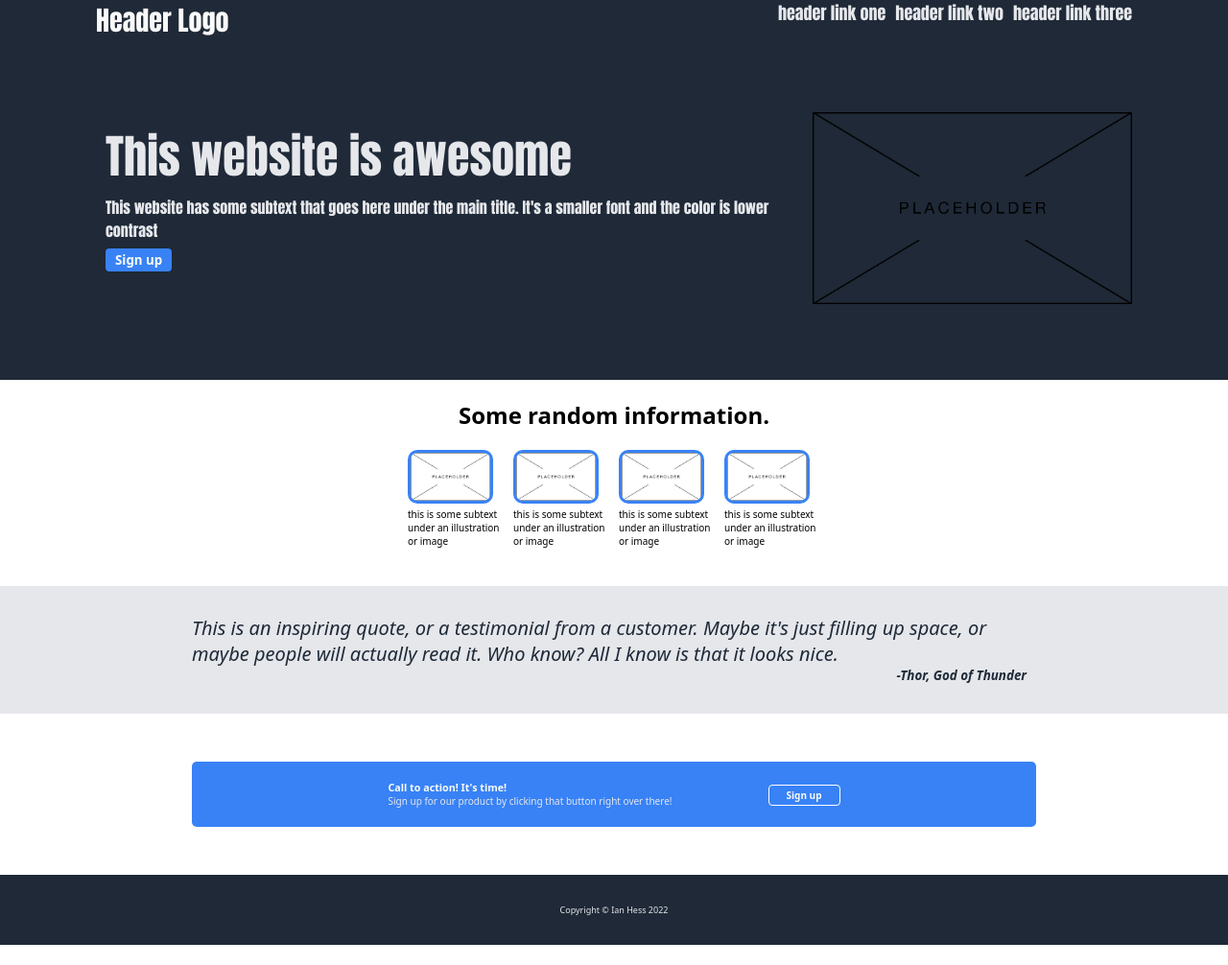
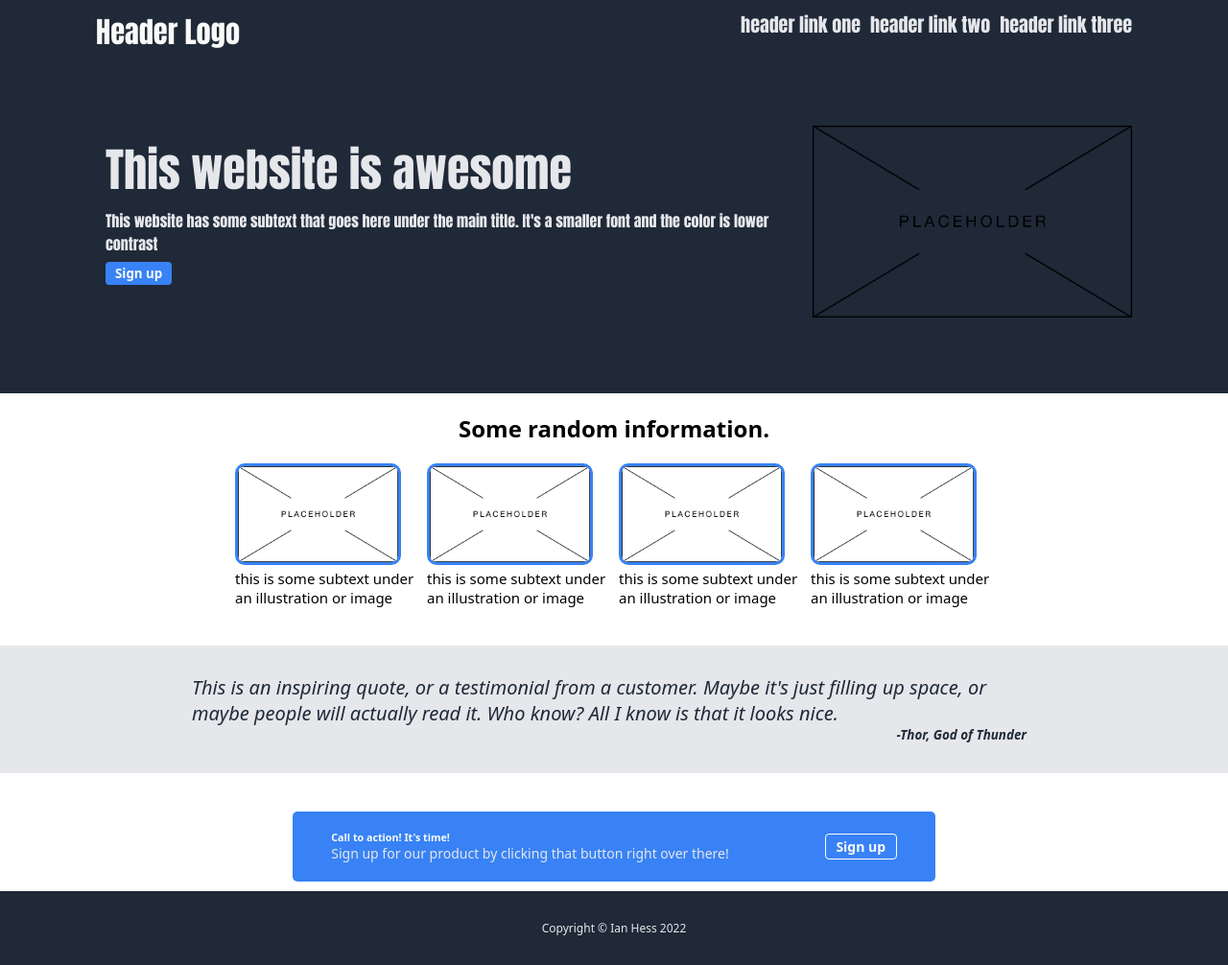
Before and after one commit to ihess95/odin-landing-page, a plain HTML site: page index.html in a window 1280 px wide. Shown: the whole page at 96% size. Before the commit the page ends 985 px from the top, so only its background shows below. Drawn offline with Linux system fonts and the light colour scheme.

Commit message:
Make some layout tweaks adjusted all container padding and margins

```diff
--- a/style.css
+++ b/style.css
@@ -14,8 +14,9 @@ p {
 header,
 footer {
   background-color: #1f2937;
-  padding: 0px 50px 0px 50px;
+  padding: 10px 50px 0px 50px;
 }
+
 h1 {
   font-family: Impact, Haettenschweiler, "Arial Narrow Bold", sans-serif;
   font-size: 48px;
@@ -50,12 +51,12 @@ button {
 }
 .headerLogo {
   font-family: Impact, Haettenschweiler, "Arial Narrow Bold", sans-serif;
-  font-size: 24px;
+  font-size: 26px;
   color: #f9faf8;
 }
 .navButton a {
   font-family: Impact, Haettenschweiler, "Arial Narrow Bold", sans-serif;
-  font-size: 18px;
+  font-size: 20px;
   color: #e5e7eb;
   text-decoration: none;
 }
@@ -71,6 +72,7 @@ button {
 
 .subheaderContainer {
   display: flex;
+  justify-content: space-between;
   margin-top: 75px;
   margin-bottom: 75px;
 }
@@ -105,6 +107,7 @@ button {
   flex-direction: column;
   justify-content: center;
   gap: 40px;
+  margin: auto;
 }
 .bodytopContainer {
   display: flex;
@@ -115,14 +118,14 @@ button {
   border-style: solid;
   border-color: #3882f6;
   border-radius: 10px;
-  height: 50px;
+  height: 100px;
   width: auto;
 }
 .bodyimageItem p {
-  width: 100px;
+  width: 190px;
   font-family: system-ui, -apple-system, BlinkMacSystemFont, "Segoe UI", Roboto,
     Oxygen, Ubuntu, Cantarell, "Open Sans", "Helvetica Neue", sans-serif;
-  font-size: 10px;
+  font-size: 15px;
 }
 .quoteContainer {
   display: flex;
@@ -149,7 +152,7 @@ button {
   align-items: center;
   background-color: #3882f6;
   border-radius: 5px;
-  margin: 10px 200px 50px 200px;
+  margin: auto;
   padding: 20px 40px 20px 40px;
   font-family: system-ui, -apple-system, BlinkMacSystemFont, "Segoe UI", Roboto,
     Oxygen, Ubuntu, Cantarell, "Open Sans", "Helvetica Neue", sans-serif;
@@ -160,7 +163,7 @@ button {
   border: solid;
   border-width: 1px;
   border-color: white;
-  font-size: 10px;
+  font-size: 14px;
   width: 75px;
 }
 .callContainer h6 {
@@ -168,7 +171,7 @@ button {
   color: #f9faf8;
 }
 .callContainer p {
-  font-size: 10px;
+  font-size: 14px;
 }
 
 footer {
@@ -178,5 +181,6 @@ footer {
   color: #e5e7eb;
   font-family: system-ui, -apple-system, BlinkMacSystemFont, "Segoe UI", Roboto,
     Oxygen, Ubuntu, Cantarell, "Open Sans", "Helvetica Neue", sans-serif;
-  font-size: 9px;
+  font-size: 12px;
+  margin-top: 10px;
 }
```
